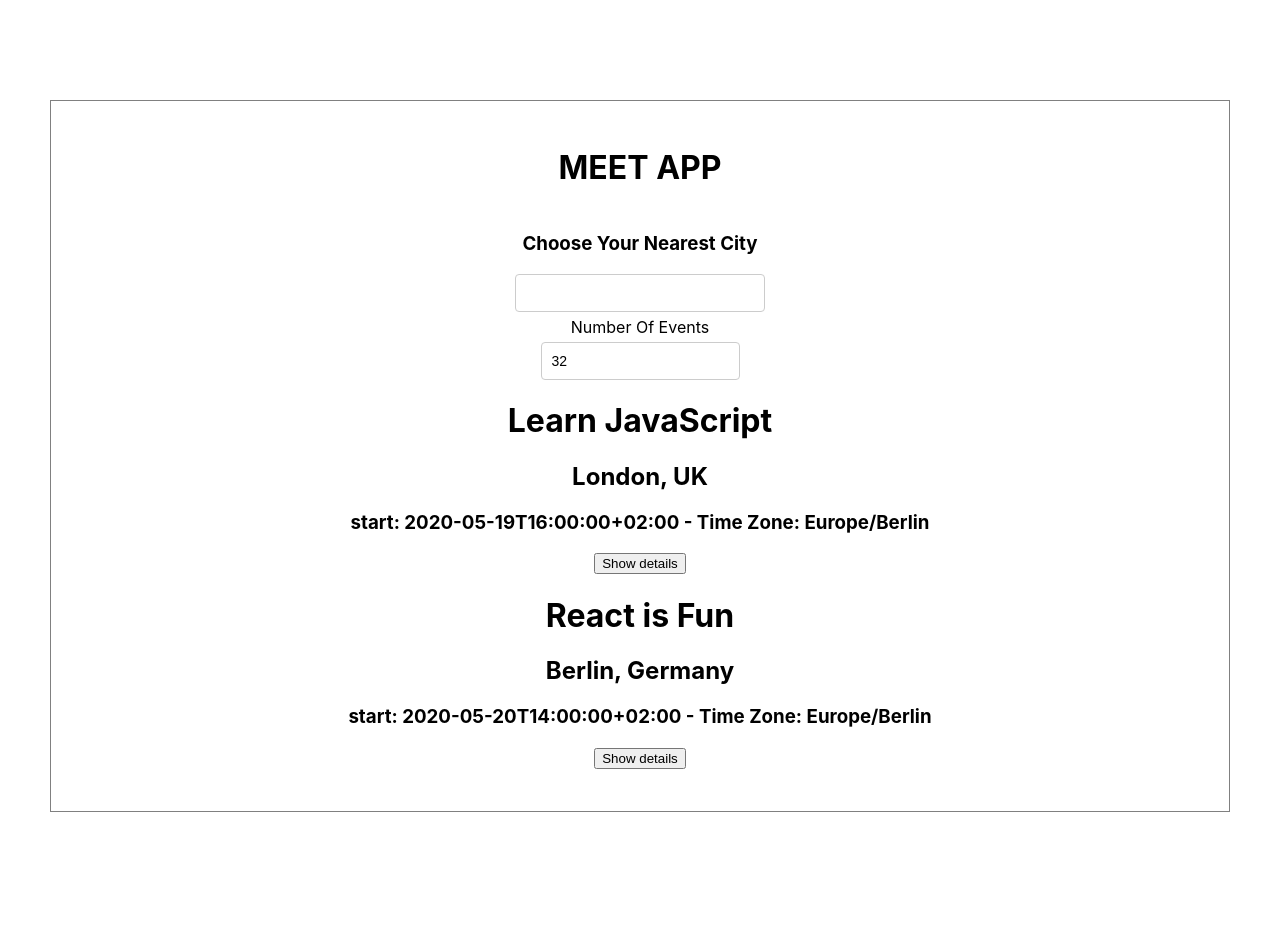
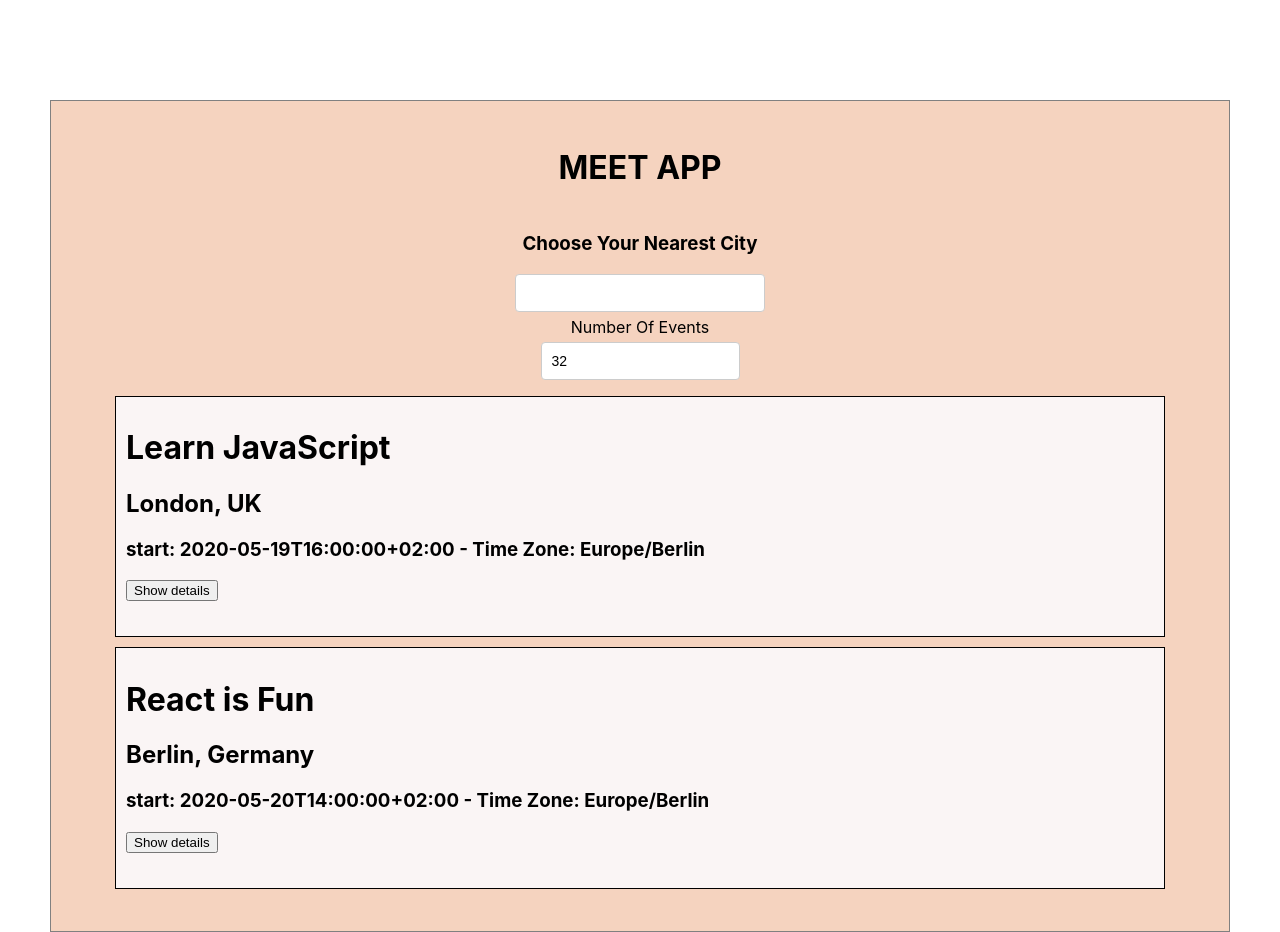
Before and after one commit to ttyagianjali/meet, a React (Create React App) app: page / in a window 1280 px wide. Before the commit the page ends 812 px from the top, so only its background shows below. Built offline with nearby package versions, Linux system fonts and the light colour scheme; what atatus-spa would draw is missing.

Commit message:
aplied some changes in styling

```diff
--- a/src/App.css
+++ b/src/App.css
@@ -6,6 +6,7 @@
   border: 1px solid gray;
   margin-left: 50px;
   margin-right: 50px;
+  background-color:rgb(245, 211, 191);
 }
 
 .App * {
@@ -82,17 +83,13 @@ input[type="number"] {
   background-color: #bcdcdb;
 }
 
-.event {
+.Event {
   padding: 10px 10px 35px;
   margin-bottom: 10px;
   text-align: left;
-  border-top: 1px solid black;
-  border-radius: 4px;
+  border: 1px solid black;
   position: relative;
-}
-
-.EventList{
-  border-top: 2px;
+  background-color:rgb(250, 245, 245);
 }
 
 .details-btn {
--- a/src/App.js
+++ b/src/App.js
@@ -79,7 +79,9 @@ class App extends Component {
         <NumberOfEvents
           updateNumberOfEvents={(e) => this.updateNumberOfEvents(e)}
         />
-        <EventList events={this.state.events} />
+        <div className="eventsBorder">
+          <EventList events={this.state.events} />
+        </div>
       </div>
     );
   }
```
